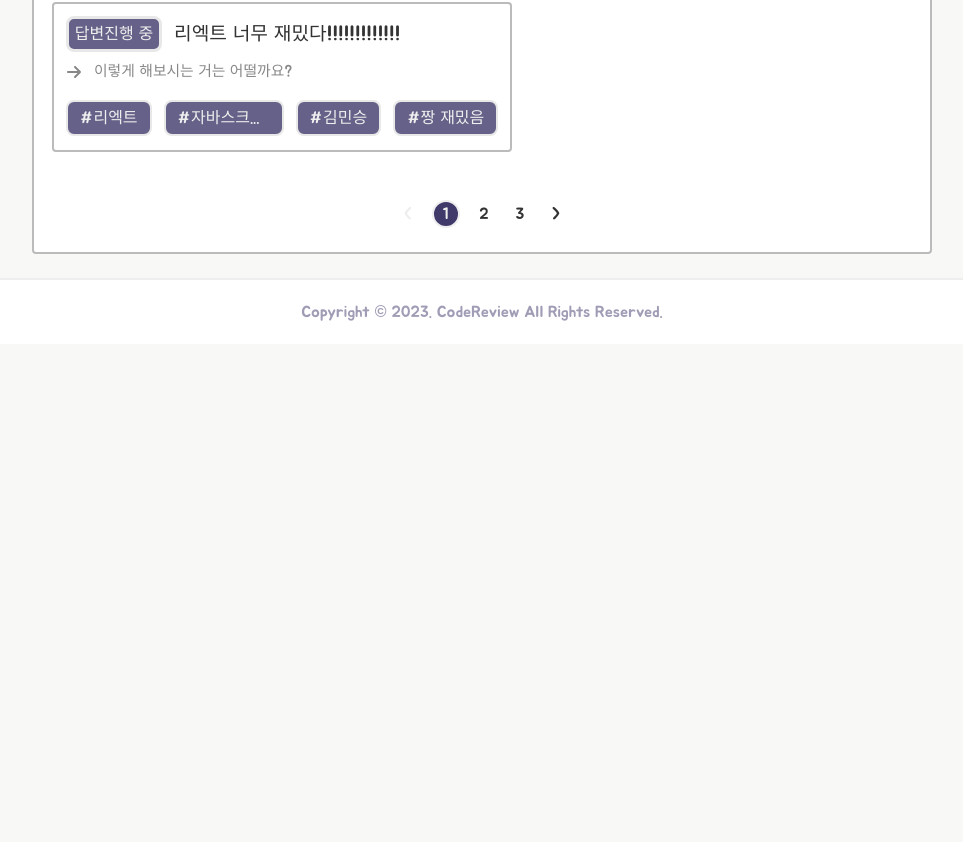
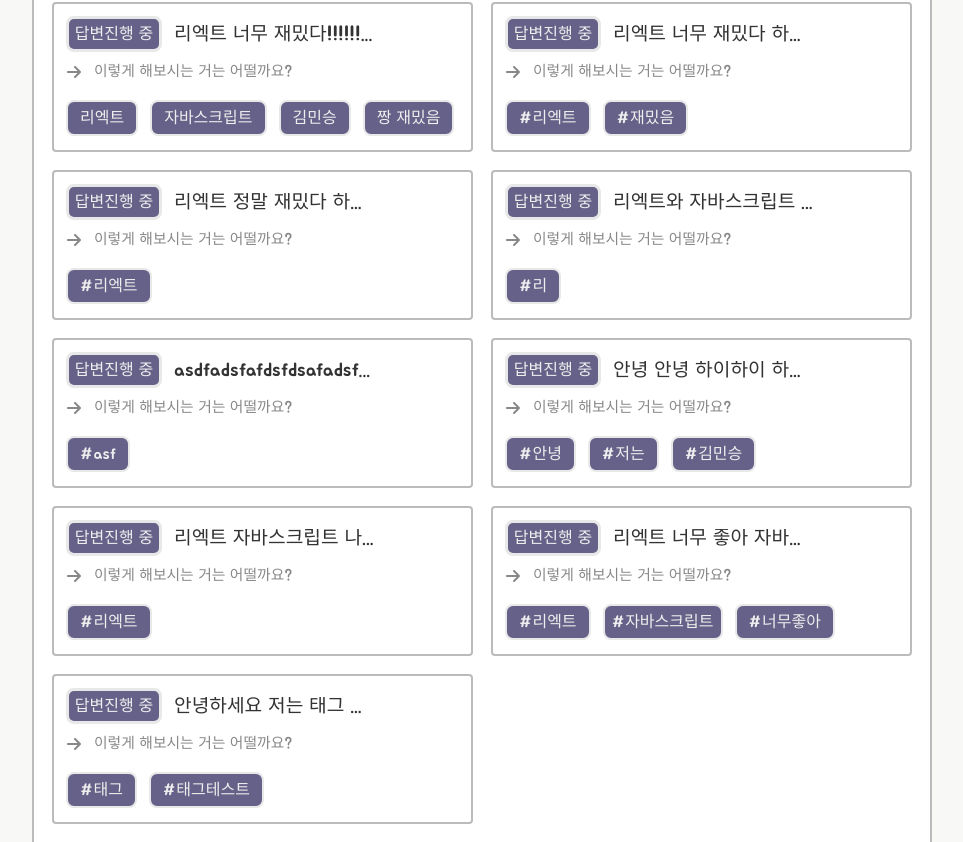
Before and after one commit to helloworld442/code-review-mono-repo, a React (Vite) app: page / in a window 1280 px wide. Shown: the part 1778-2620 px from the top of the page, without its empty margins (158-1121 px from the left). Before the commit the page ends 2122 px from the top, so only its background shows below. Built offline with nearby package versions, Linux system fonts and the light colour scheme; data requests are answered from the project's data file.

Commit message:
fix : fix review form tag system for twitter #76

```diff
--- a/db.json
+++ b/db.json
@@ -79,6 +79,92 @@
       "content": "리엑트 너무 재밌다!!!!\n리엑트 너무 재밌다!!!!\n리엑트 너무 재밌다!!!!\n리엑트 너무 재밌다!!!!\n리엑트 너무 재밌다!!!!",
       "code": "",
       "id": 10
+    },
+    {
+      "tags": [
+        "#리엑트",
+        "#재밌음"
+      ],
+      "tag": "<span class=\"colorful-text\">#리엑트</span> <span class=\"colorful-text\">#재밌음</span> ",
+      "title": "리엑트 너무 재밌다 하하하하하하하하하",
+      "content": "리엑트 너무 재밌다 하하하하하하하하하\n리엑트 너무 재밌다 하하하하하하하하하\n리엑트 너무 재밌다 하하하하하하하하하\n리엑트 너무 재밌다 하하하하하하하하하\n리엑트 너무 재밌다 하하하하하하하하하",
+      "code": "",
+      "id": 11
+    },
+    {
+      "tags": [
+        "#리엑트"
+      ],
+      "tag": "<span class=\"colorful-text\">#리엑트</span> <span class=\"colorful-text\">#재밌다</span>",
+      "title": "리엑트 정말 재밌다 하하하 히히히히히히",
+      "content": "리엑트 정말 재밌다 하하하 히히히히히히\n리엑트 정말 재밌다 하하하 히히히히히히\n리엑트 정말 재밌다 하하하 히히히히히히\n리엑트 정말 재밌다 하하하 히히히히히히\n리엑트 정말 재밌다 하하하 히히히히히히",
+      "code": "",
+      "id": 12
+    },
+    {
+      "tags": [
+        "#리"
+      ],
+      "tag": "<span class=\"colorful-text\">#리엑트</span> <span class=\"colorful-text\">#자바스크립트</span>",
+      "title": "리엑트와 자바스크립트 정말 재밌음.....",
+      "content": "리엑트와 자바스크립트 정말 재밌음.....\n리엑트와 자바스크립트 정말 재밌음.....\n리엑트와 자바스크립트 정말 재밌음.....\n리엑트와 자바스크립트 정말 재밌음.....\n리엑트와 자바스크립트 정말 재밌음.....\n리엑트와 자바스크립트 정말 재밌음.....\n리엑트와 자바스크립트 정말 재밌음.....\n리엑트와 자바스크립트 정말 재밌음.....",
+      "code": "",
+      "id": 13
+    },
+    {
+      "tags": [
+        "#asf"
+      ],
+      "tag": "<span class=\"colorful-text\">#asf</span> <span class=\"colorful-text\">#asdf</span>",
+      "title": "asdfadsfafdsfdsafadsfadsfadsfs",
+      "content": "dsfsdafasdfadsfadsfdsafdsafadsfadsfadsfdsafadsfadsfadsfadsfadsfdsfadsfadsfads",
+      "code": "",
+      "id": 14
+    },
+    {
+      "tags": [
+        "#안녕",
+        "#저는",
+        "#김민승"
+      ],
+      "tag": "<span class=\"colorful-text\">#안녕</span> <span class=\"colorful-text\">#저는</span> <span class=\"colorful-text\">#김민승</span> <span class=\"colorful-text\">#입니다</span>",
+      "title": "안녕 안녕 하이하이 하이하이",
+      "content": "안녕 안녕 하이하이 하이하이\n안녕 안녕 하이하이 하이하이\n안녕 안녕 하이하이 하이하이\n안녕 안녕 하이하이 하이하이\n안녕 안녕 하이하이 하이하이",
+      "code": "",
+      "id": 15
+    },
+    {
+      "tags": [
+        "#리엑트"
+      ],
+      "tag": "<span class=\"colorful-text\">#리엑트</span> <span class=\"colorful-text\">#자바스크립트</span>",
+      "title": "리엑트 자바스크립트 나는 사람이다.",
+      "content": "리엑트 자바스크립트 나는 사람이다.\n리엑트 자바스크립트 나는 사람이다.\n리엑트 자바스크립트 나는 사람이다.\n리엑트 자바스크립트 나는 사람이다.\n리엑트 자바스크립트 나는 사람이다.\n리엑트 자바스크립트 나는 사람이다.\n리엑트 자바스크립트 나는 사람이다.",
+      "code": "",
+      "id": 16
+    },
+    {
+      "tags": [
+        "#리엑트",
+        "#자바스크립트",
+        "#너무좋아"
+      ],
+      "tag": "<span class=\"colorful-text\">#리엑트</span> <span class=\"colorful-text\">#자바스크립트</span> <span class=\"colorful-text\">#너무좋아</span>",
+      "title": "리엑트 너무 좋아 자바스크립트 너무 좋아",
+      "content": "리엑트 너무 좋아 자바스크립트 너무 좋아\n리엑트 너무 좋아 자바스크립트 너무 좋아\n리엑트 너무 좋아 자바스크립트 너무 좋아\n리엑트 너무 좋아 자바스크립트 너무 좋아\n리엑트 너무 좋아 자바스크립트 너무 좋아",
+      "code": "",
+      "id": 17
+    },
+    {
+      "tags": [
+        "#태그",
+        "#태그테스트"
+      ],
+      "tag": "<span class=\"colorful-text\">#태그</span> <span class=\"colorful-text\">#태그테스트</span>",
+      "title": "안녕하세요 저는 태그 민승ㄴㅇㅁㄹㅁㄴㅇㄹㅇㄴㄹㅇㅁㄴㄹㄴ",
+      "content": "안녕하세요 저는 태그 민승안녕하세요 저는 태그 민승안녕하세요 저는 태그 민승안녕하세요 저는 태그 민승안녕하세요 저는 태그 민승안녕하세요 저는 태그 민승안녕하세요 저는 태그 민승안녕하세요 저는 태그 민승안녕하세요 저는 태그 민승안녕하세요 저는 태그 민승안녕하세요 저는 태그 민승안녕하세요 저는 태그 민승안녕하세요 저는 태그 민승안녕하세요 저는 태그 민승안녕하세요 저는 태그 민승안녕하세요 저는 태그 민승안녕하세요 저는 태그 민승",
+      "code": "",
+      "id": 18
     }
   ]
 }
--- a/src/component/review/review-detail/ReviewDetail.scss
+++ b/src/component/review/review-detail/ReviewDetail.scss
@@ -97,7 +97,9 @@
   font-weight: bold;
   font-family: "Jua", sans-serif;
   color: #333;
+  overflow: hidden;
   white-space: pre-wrap;
+  word-break: break-all;
   line-height: 2.2rem;
 }
 
--- a/src/component/review/review-form/ReviewForm.jsx
+++ b/src/component/review/review-form/ReviewForm.jsx
@@ -1,8 +1,7 @@
 import "./ReviewForm.scss";
-import { useState } from "react";
+import { useEffect, useRef, useState } from "react";
 import { Button, ReviewInput, ReviewTextArea, Tag } from "../../ui";
 import { EditorCode, EditorForm, EditorTemplate } from "../../editor";
-import { ReactComponent as X } from "../../../assets/x-solid.svg";
 import { useMutation, useQueryClient } from "react-query";
 import { useNavigate } from "react-router-dom";
 import { postReviews } from "../../../api/review";
@@ -39,22 +38,11 @@ const ReviewForm = () => {
     return "";
   };
 
-  const onKeyDownTag = (e) => {
-    if (e.keyCode === 13) {
-      e.preventDefault();
-      if (e.target.value.trim() !== "") {
-        setForm((prev) => ({ ...prev, tags: form.tags.concat(e.target.value), tag: "" }));
-      }
-    }
-  };
-
-  const onDeleteTag = (id) => {
-    setForm((prev) => ({ ...prev, tags: form.tags.filter((_, i) => i !== id) }));
-  };
-
   const onChangeTag = (e) => {
-    const { name, value } = e.target;
-    setForm((prev) => ({ ...prev, [name]: value }));
+    const tag = e.target.value.replace(/#([\S]+)/g, '<span class="colorful-text">#$1</span>');
+    const tags = e.target.value.match(/#([\S]+)/g);
+    setForm((prev) => ({ ...prev, tag }));
+    setForm((prev) => ({ ...prev, tags }));
   };
 
   const onChangeInput = (e) => {
@@ -88,6 +76,8 @@ const ReviewForm = () => {
 
     setForm({ tag: [], title: "", content: "", code: "" });
   };
+
+  console.log(form);
 
   if (reviewMutation.isLoading) return <div>loading...</div>;
 
@@ -124,26 +114,18 @@ const ReviewForm = () => {
         </h4>
 
         {/* 정보 입력 영역 내용 */}
-        <ReviewInput
-          name="tag"
-          label="태그"
-          value={form.tag}
-          error={errors.tags}
-          onInput={onChangeTag}
-          onKeyDown={onKeyDownTag}
-          placeholder="태그를 입력하세요"
-        />
-        <ul className="form-tag-list">
-          {form.tags.map((tag, i) => (
-            <li className="form-tag-item" key={i}>
-              <Tag title={tag} /> <X className="tag-delete" onClick={() => onDeleteTag(i)} />
-            </li>
-          ))}
-        </ul>
+
+        <div className="review-tag-input">
+          <label className="tag-input-label">태그</label>
+          <div className="tag-input-box">
+            <pre dangerouslySetInnerHTML={{ __html: form.tag }} />
+            <input type="text" name="tag" onChange={onChangeTag} spellCheck="false" />
+          </div>
+        </div>
+
         <ReviewInput
           name="title"
           label="제목"
-          isEssential
           value={form.title}
           error={errors.title}
           onInput={onChangeInput}
--- a/src/component/review/review-list/ReviewItem.scss
+++ b/src/component/review/review-list/ReviewItem.scss
@@ -40,6 +40,7 @@
   }
 
   h2 {
+    width: 200px;
     font-size: 1.2rem;
     font-weight: bold;
     color: #333;
--- a/src/component/review/review-list/ReviewList.jsx
+++ b/src/component/review/review-list/ReviewList.jsx
@@ -23,7 +23,7 @@ const ReviewList = () => {
   };
 
   const onClickNextPages = () => {
-    if (currPage < Math.ceil(data?.length / 3)) {
+    if (currPage < Math.ceil(data?.length / 6)) {
       setCurrPage(currPage + 1);
     }
   };
@@ -41,7 +41,7 @@ const ReviewList = () => {
       <Pagination
         currPage={currPage}
         totalPages={data.length}
-        itemPerPages={3}
+        itemPerPages={6}
         onClickPages={onClickPages}
         onClickPrevPages={onClickPrevPages}
         onClickNextPages={onClickNextPages}
--- a/src/component/ui/input/Input.jsx
+++ b/src/component/ui/input/Input.jsx
@@ -1,11 +1,9 @@
 import "./Input.scss";
 
-const Input = ({ children, label, isEssential }) => {
+const Input = ({ children, label }) => {
   return (
     <div className="input">
-      <label className="input-label">
-        {label} {!isEssential && <span>*</span>}
-      </label>
+      <label className="input-label">{label}</label>
       {children}
     </div>
   );
--- a/src/component/ui/input/ReviewInput.jsx
+++ b/src/component/ui/input/ReviewInput.jsx
@@ -1,24 +1,14 @@
 import classNames from "classnames";
 import Input from "./Input";
 
-const ReviewInput = ({
-  name,
-  label,
-  isEssential,
-  value,
-  error,
-  onInput,
-  onKeyDown,
-  placeholder,
-}) => {
+const ReviewInput = ({ name, label, value, error, onInput, placeholder }) => {
   return (
-    <Input label={label} isEssential={isEssential}>
+    <Input label={label}>
       <Input.Value
         name={name}
         value={value}
         id={classNames({ error })}
         onChange={onInput}
-        onKeyDown={onKeyDown}
         placeholder={placeholder}
       />
       <Input.Error error={error} />
--- a/src/component/ui/tag/Tag.jsx
+++ b/src/component/ui/tag/Tag.jsx
@@ -1,11 +1,7 @@
 import "./Tag.scss";
 
 const Tag = ({ title }) => {
-  return (
-    <span className="tag">
-      <span className="tag-title">#{title}</span>
-    </span>
-  );
+  return <span className="tag">{title}</span>;
 };
 
 export { Tag };
--- a/src/component/ui/tag/Tag.scss
+++ b/src/component/ui/tag/Tag.scss
@@ -9,29 +9,21 @@
   box-sizing: border-box;
   border: 2px solid #e8e8e8;
   border-radius: 8px;
+  font-size: 1rem;
+  font-weight: bold;
+  color: #eee;
+  overflow: hidden;
+  text-overflow: ellipsis;
+  white-space: nowrap;
   background: rgb(64, 58, 107, 0.8);
   display: flex;
   justify-content: center;
   align-items: center;
 }
 
-.tag-title {
-  width: 100%;
-  height: 100%;
-  font-size: 1rem;
-  font-weight: bold;
-  color: #eee;
-  overflow: hidden;
-  text-overflow: ellipsis;
-  white-space: nowrap;
-}
-
 @include tablet {
   .tag {
     max-height: 30px;
-  }
-
-  .tag-title {
     font-size: 0.6rem;
   }
 }
```
Also changed, not shown: src/component/review/review-form/ReviewForm.scss (+51 -12 lines), src/component/ui/input/ReviewTagInput.jsx (added, +12 -0 lines).
